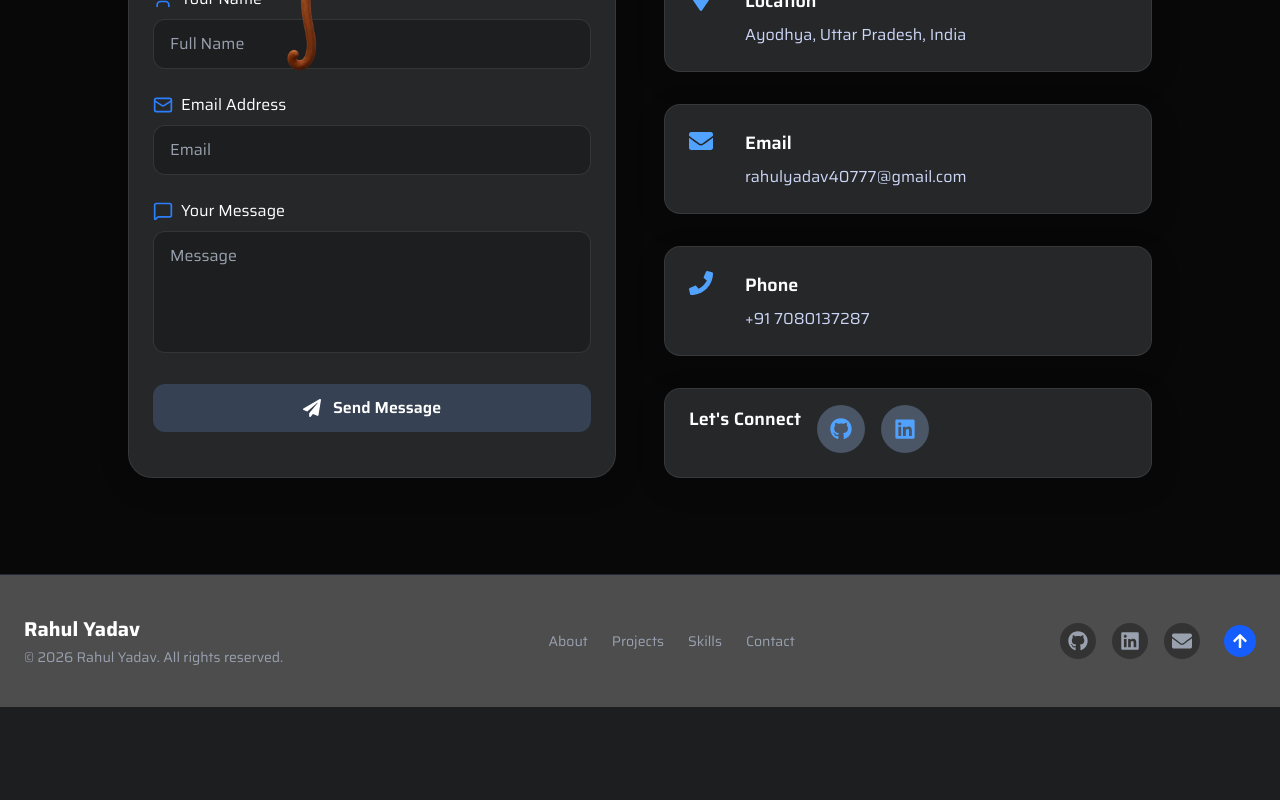
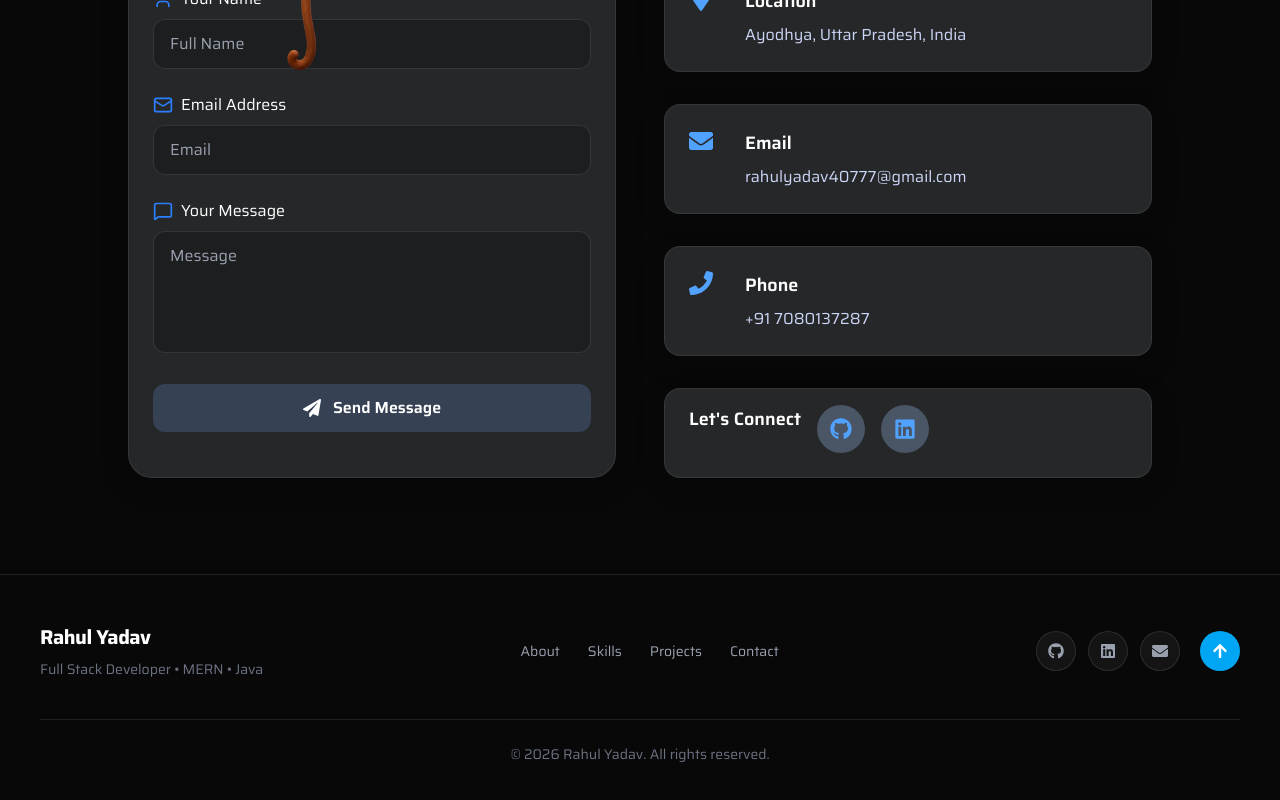
Before and after one commit to ydvrahul160-netizen/rahulyadav-portfolio, a React (Vite) app: page / in a window 1280 px wide. Shown: the part 5520-6320 px from the top of the page. Before the commit the page ends 6227 px from the top, so only its background shows below. Built offline with nearby package versions, Linux system fonts and the light colour scheme.

Commit message:
update footer design

```diff
--- a/src/components/Footer.jsx
+++ b/src/components/Footer.jsx
@@ -1,30 +1,40 @@
+
 import React from "react";
 import {
   FaGithub,
   FaLinkedin,
-  FaTwitter,
   FaEnvelope,
   FaArrowUp,
 } from "react-icons/fa";
 
 const Footer = () => {
   const scrollToTop = () => {
-    window.scrollTo({ top: 0, behavior: "smooth" });
+    window.scrollTo({
+      top: 0,
+      behavior: "smooth",
+    });
   };
+
   return (
-    <footer className=" bg-dark-300 text-gray-400 border-t border-gray-800 py-10 relative">
-      <div className="container mx-auto px-6 flex flex-col md:flex-row items-center justify-between gap-6">
+    <footer className="bg-[#080808] text-gray-400 border-t border-white/10">
+      <div className="max-w-7xl mx-auto px-5 sm:px-8 lg:px-10 py-12">
+        {/* Main Footer */}
+        <div className="flex flex-col lg:flex-row items-center justify-between gap-8">
 
-      {/* Left Section: Branding & Copyright */}
-      <div className="text-center md:text-left">
-        <h3 className="text-xl font-bold text-white mb-1">Rahul Yadav</h3>
-        <p className="text-sm">
-          © {new Date().getFullYear()} Rahul Yadav. All rights reserved.
+          {/* Branding */}
+          <div className="text-center lg:text-left">
+            <h3 className="text-xl font-bold text-white tracking-tight">
+              Rahul Yadav
+            </h3>
+
+            <p className="text-sm text-gray-500 mt-2">
+              Full Stack Developer • MERN • Java
             </p>
           </div>
 
-      {/* Center Section: Quick Links */}
-      <ul className="flex flex-wrap justify-center gap-6 text-sm">
+          {/* Quick Links */}
+          <nav>
+            <ul className="flex flex-wrap justify-center gap-x-7 gap-y-3 text-sm">
               <li>
                 <a
                   href="#about"
@@ -33,6 +43,16 @@ const Footer = () => {
                   About
                 </a>
               </li>
+
+              <li>
+                <a
+                  href="#skills"
+                  className="hover:text-white transition-colors duration-200"
+                >
+                  Skills
+                </a>
+              </li>
+
               <li>
                 <a
                   href="#projects"
@@ -41,14 +61,7 @@ const Footer = () => {
                   Projects
                 </a>
               </li>
-        <li>
-          <a
-            href="#skills"
-            className="hover:text-white transition-colors duration-200"
-          >
-            Skills
-          </a>
-        </li>
+
               <li>
                 <a
                   href="#contact"
@@ -58,48 +71,57 @@ const Footer = () => {
                 </a>
               </li>
             </ul>
+          </nav>
 
-      {/* Right Section: Social Icons & Back to Top */}
-        <div className="flex items-center gap-4">
-          <div className="flex gap-4">
+          {/* Social Links + Back To Top */}
+          <div className="flex items-center gap-3">
             <a
               href="https://github.com/ydvrahul160-netizen"
               target="_blank"
               rel="noopener noreferrer"
-              className="p-2 rounded-full bg-dark-200 hover:bg-gray-700 hover:text-white transition-all duration-200"
               aria-label="GitHub"
+              className="flex items-center justify-center w-10 h-10 rounded-full border border-white/10 bg-white/5 text-gray-400 hover:text-white hover:bg-white/10 transition-all duration-200"
             >
-              <FaGithub className="w-5 h-5" />
+              <FaGithub className="w-4 h-4" />
             </a>
+
             <a
-              href="www.linkedin.com/in/rahulyadav-77dev"
+              href="https://www.linkedin.com/in/rahulyadav-77dev"
               target="_blank"
               rel="noopener noreferrer"
-              className="p-2 rounded-full bg-dark-200 hover:bg-gray-700 hover:text-white transition-all duration-200"
               aria-label="LinkedIn"
+              className="flex items-center justify-center w-10 h-10 rounded-full border border-white/10 bg-white/5 text-gray-400 hover:text-white hover:bg-white/10 transition-all duration-200"
             >
-              <FaLinkedin className="w-5 h-5" />
+              <FaLinkedin className="w-4 h-4" />
             </a>
+
             <a
               href="mailto:rahulyadav40777@gmail.com"
-              className="p-2 rounded-full bg-dark-200 hover:bg-gray-700 hover:text-white transition-all duration-200"
               aria-label="Email"
+              className="flex items-center justify-center w-10 h-10 rounded-full border border-white/10 bg-white/5 text-gray-400 hover:text-white hover:bg-white/10 transition-all duration-200"
             >
-              <FaEnvelope className="w-5 h-5" />
+              <FaEnvelope className="w-4 h-4" />
             </a>
-          </div>
 
-          {/* Back To Top Button */}
+            {/* Back To Top */}
             <button
               onClick={scrollToTop}
-            className="p-2 ml-2 rounded-full bg-blue-600 hover:bg-blue-500 text-white transition-all duration-200"
-            title="Scroll to top"
+              aria-label="Back to top"
+              title="Back to top"
+              className="ml-2 flex items-center justify-center w-10 h-10 rounded-full bg-sky-500 text-white hover:bg-sky-400 transition-all duration-200"
             >
               <FaArrowUp className="w-4 h-4" />
             </button>
           </div>
         </div>
 
+        {/* Divider */}
+        <div className="border-t border-white/10 mt-10 pt-6">
+          <p className="text-center text-xs sm:text-sm text-gray-500">
+            © {new Date().getFullYear()} Rahul Yadav. All rights reserved.
+          </p>
+        </div>
+      </div>
     </footer>
   );
 };
```
Lines whose indentation alone changed are shown as unchanged.
